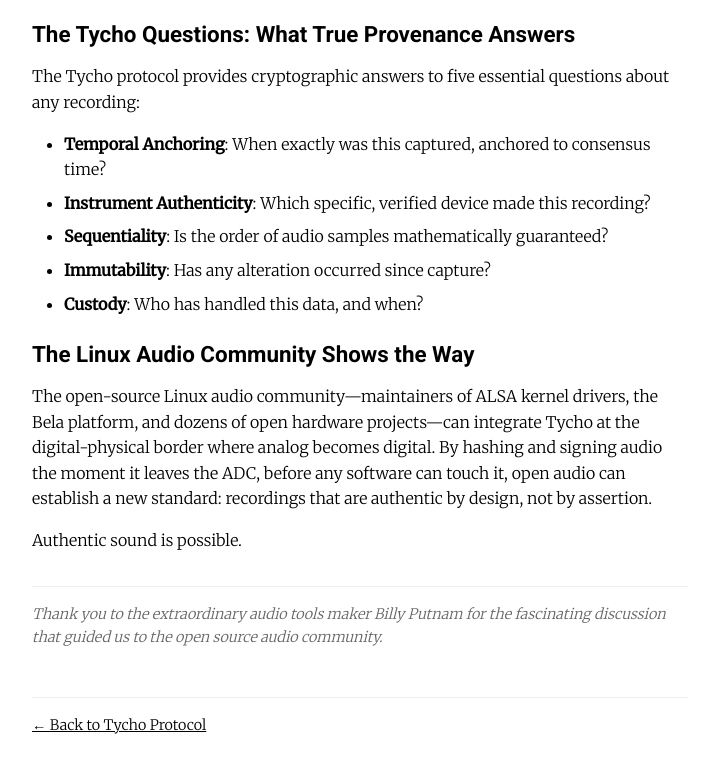
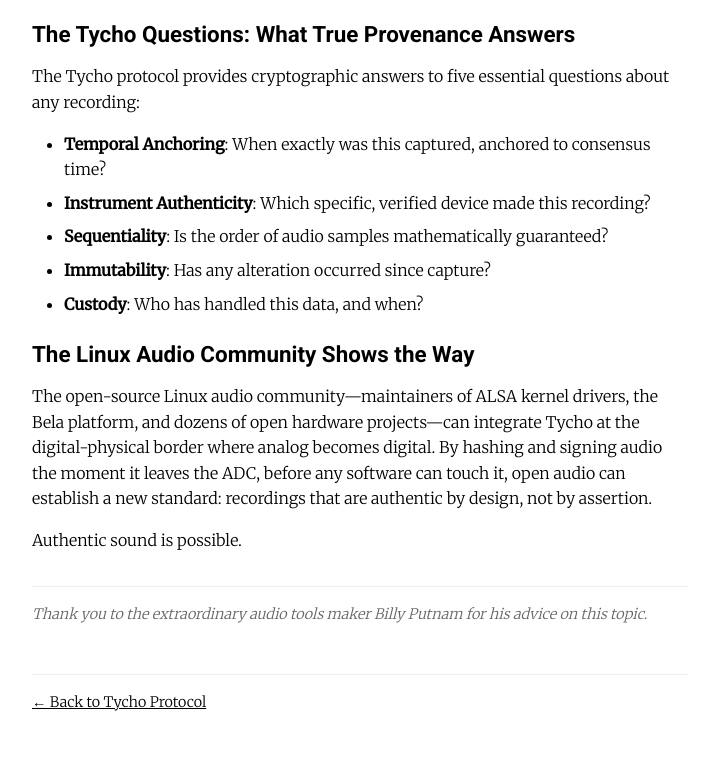
Before and after one commit to garyisaacwolf/Publiic, a plain HTML site: page authentic-sound.html in a window 1280 px wide. Shown: the part 2720-3489 px from the top of the page, without its empty margins (280-999 px from the left). After the commit the page ends 3466 px from the top, so only its background shows below. Drawn offline with Linux system fonts and the light colour scheme.

Commit message:
Update Billy Putnam acknowledgment

```diff
--- a/authentic-sound.html
+++ b/authentic-sound.html
@@ -173,7 +173,7 @@
 
         <p>Authentic sound is possible.</p>
 
-        <p class="footnote">Thank you to the extraordinary audio tools maker Billy Putnam for the fascinating discussion that guided us to the open source audio community.</p>
+        <p class="footnote">Thank you to the extraordinary audio tools maker Billy Putnam for his advice on this topic.</p>
 
         <footer>
             <a href="index.html">← Back to Tycho Protocol</a>
```
